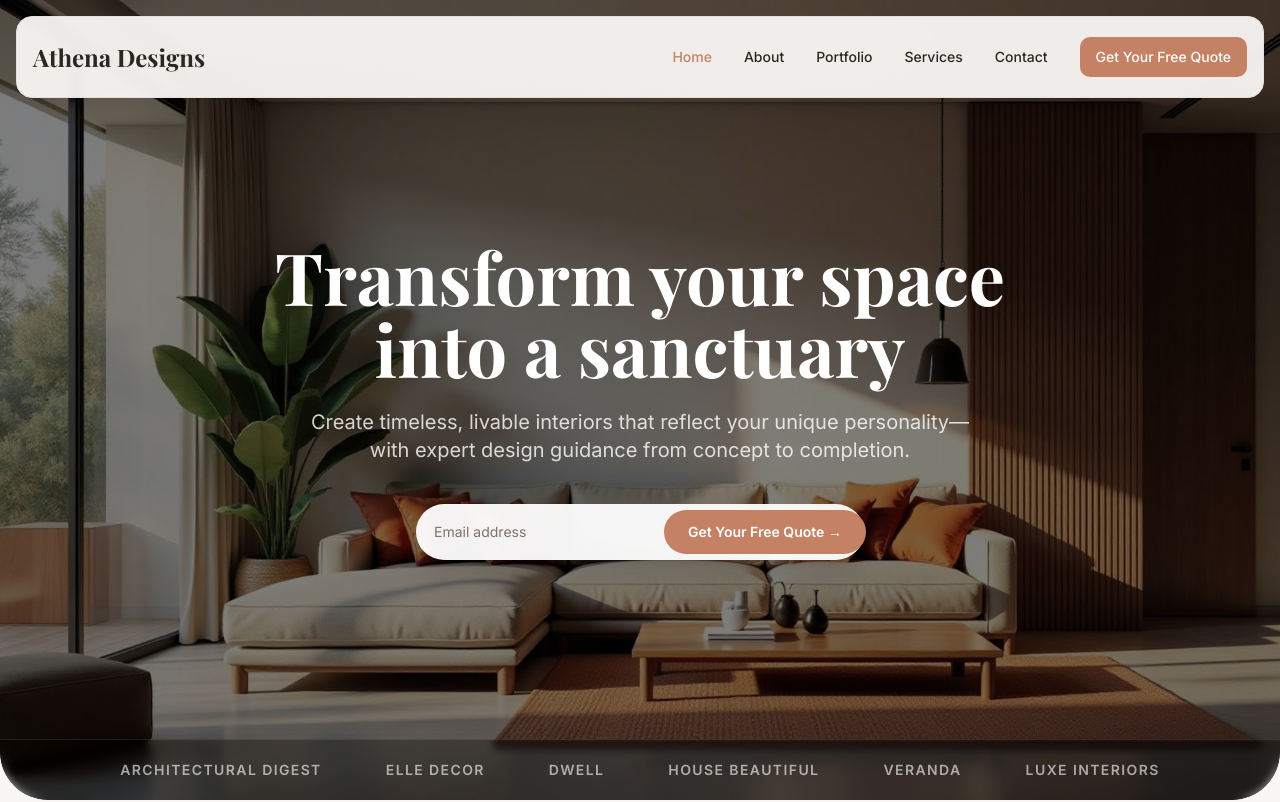
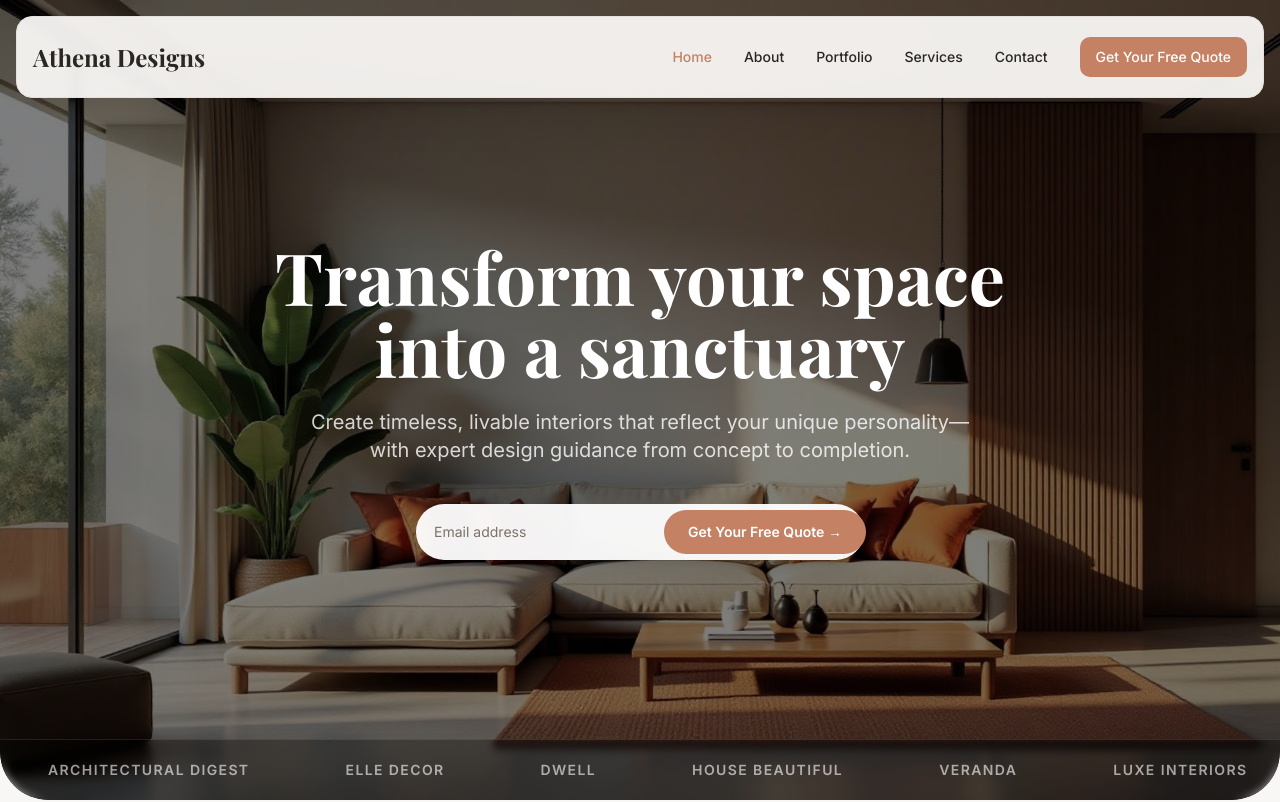
Before and after one commit to AdithyaCollege/athena-design-blueprint, a React (Vite) app: page / in a window 1280 px wide. Shown: the top 802 px of the page. Built offline with nearby package versions, Linux system fonts and the light colour scheme; the HTML template or start-up script is replaced by a standard one.

Commit message:
Changes
Co-authored-by: AdithyaCollege <214793265+AdithyaCollege@users.noreply.github.com>

```diff
--- a/src/pages/Index.tsx
+++ b/src/pages/Index.tsx
@@ -55,12 +55,14 @@ const Index = () => {
         </div>
 
         {/* Trust Banner */}
-        <div className="absolute bottom-0 left-0 right-0 z-10 bg-black/30 backdrop-blur-sm border-t border-white/10 rounded-b-[2rem] md:rounded-b-[3rem]">
-          <div className="container mx-auto px-4 py-5 flex items-center justify-center gap-8 md:gap-16 overflow-x-auto">
-            {["Architectural Digest", "Elle Decor", "Dwell", "House Beautiful", "Veranda", "Luxe Interiors"].map((name) => (
-              <span key={name} className="text-white/60 text-xs md:text-sm font-semibold tracking-widest uppercase whitespace-nowrap">
-                {name}
-              </span>
+        <div className="absolute bottom-0 left-0 right-0 z-10 bg-black/30 backdrop-blur-sm border-t border-white/10 rounded-b-[2rem] md:rounded-b-[3rem] overflow-hidden">
+          <div className="py-5 flex items-center animate-marquee whitespace-nowrap">
+            {[...Array(2)].map((_, dupeIndex) => (
+              ["Architectural Digest", "Elle Decor", "Dwell", "House Beautiful", "Veranda", "Luxe Interiors"].map((name) => (
+                <span key={`${dupeIndex}-${name}`} className="text-white/60 text-xs md:text-sm font-semibold tracking-widest uppercase mx-8 md:mx-12 inline-block">
+                  {name}
+                </span>
+              ))
             ))}
           </div>
         </div>
```
